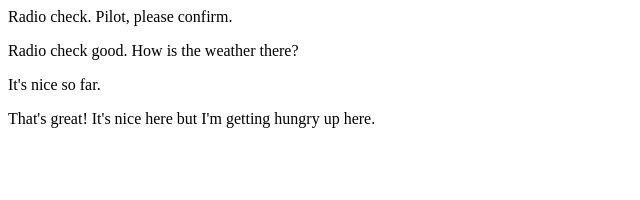
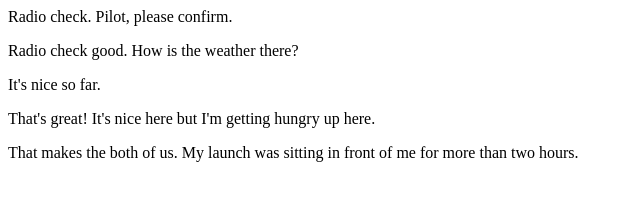
Before and after one commit to ar-code0/communication-log, a plain HTML site: page index.html in a window 1280 px wide. Shown: the whole page, without its empty margins (0-640 px from the left). Drawn offline with Linux system fonts and the light colour scheme.

Commit message:
added fifth line

```diff
--- a/index.html
+++ b/index.html
@@ -8,5 +8,7 @@
 
    <p>That's great! It's nice here but I'm getting hungry up here.</p>
 
+   <p>That makes the both of us. My launch was sitting in front of me for more than two hours.</p>
+
 </body>
 </html>
```
